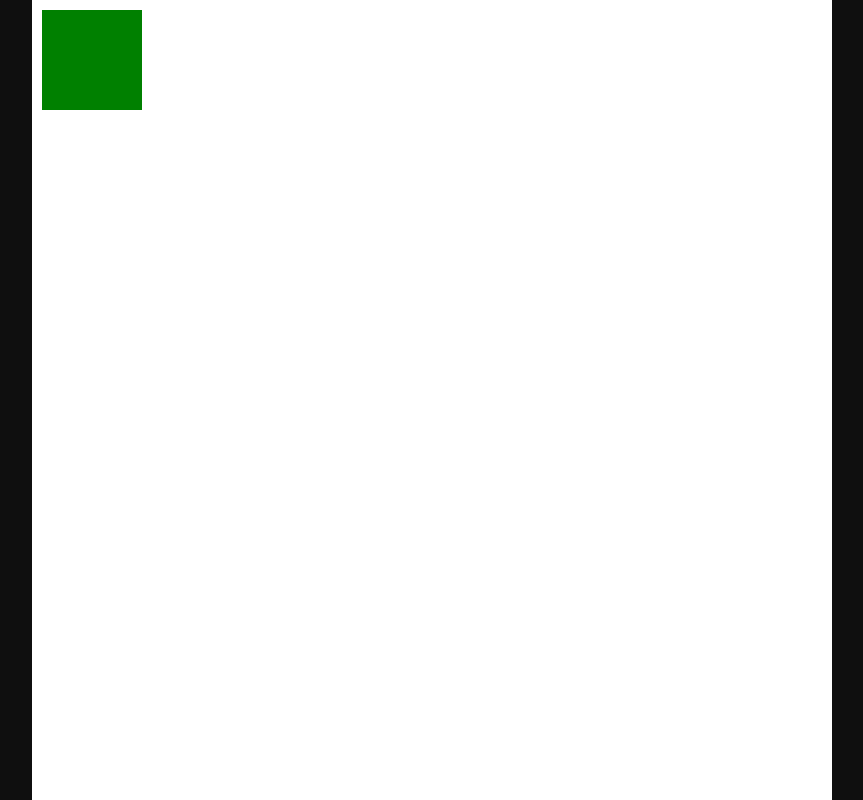
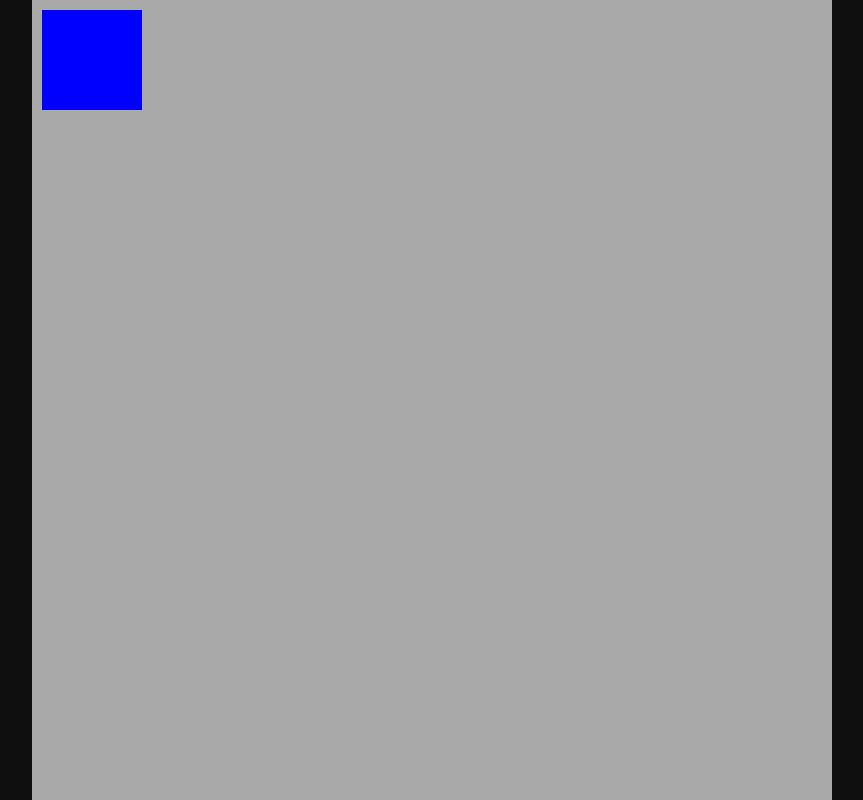
Before and after one commit to liamlaverty/March, a website built with webpack: page index.html in a window 1280 px wide. Shown: the whole page, without its empty margins (208-1071 px from the left). Built offline with Linux system fonts and the light colour scheme.

Commit message:
adds some child views and parent views

```diff
--- a/index.html
+++ b/index.html
@@ -3,8 +3,9 @@
     <head>
         <meta content="text/html;charset=utf-8" http-equiv="Content-Type">
         <meta content="utf-8" http-equiv="encoding">
-        <script src="./dist/bundle.js"></script>
+
         <link rel="stylesheet" href="./dist/css/manual.css">
     </head>
     <body></body>
+    <script src="./dist/bundle.js"></script>
 </html>
--- a/src/application/_main.ts
+++ b/src/application/_main.ts
@@ -20,6 +20,7 @@ export class Main {
             this.loopCount++;
         }, timeout);
 
+
     }
 
     Start(): string {
@@ -29,11 +30,11 @@ export class Main {
         return this.launchMessage;
     }
 
-    Loop(){
+    Loop() {
         // console.log('in loop. Rendering ' + this.loopCount);
 
         this.inputManager.NewInputLoopCheck();
-        this.canvasManager.DrawCanvas();
+        this.canvasManager.Draw();
 
     }
 }
--- /dev/null
+++ b/src/application/canvas/ChildCanvas.ts
@@ -0,0 +1,12 @@
+import { BaseCanvas } from "./_BaseCanvas";
+
+/**
+ * child canvas, register as many as you need
+ *
+ * @export
+ * @class ChildCanvas
+ * @extends {BaseCanvas}
+ */
+export class ChildCanvas extends BaseCanvas {
+
+}
--- /dev/null
+++ b/src/application/canvas/ParentCanvas.ts
@@ -0,0 +1,24 @@
+import { BaseCanvas } from "./_BaseCanvas";
+import { ChildCanvas } from "./ChildCanvas";
+
+/**
+ * Main canvas. Only create one of these
+ *
+ * @export
+ * @class ChildCanvas
+ * @extends {BaseCanvas}
+ */
+export class ParentCanvas extends BaseCanvas {
+   private children: ChildCanvas[];
+
+
+
+   RegisterChildCanvas() {
+
+   }
+
+   Draw() {
+       console.log('draw called from parent');
+       super.Draw();
+   }
+}
--- /dev/null
+++ b/src/application/canvas/_BaseCanvas.ts
@@ -0,0 +1,38 @@
+import { Vector2 } from "../../numerics/models/Vector2.model";
+
+export class BaseCanvas extends Vector2 {
+    private theCanvas: HTMLCanvasElement;
+    private ctx: CanvasRenderingContext2D;
+
+    constructor(width: number, height: number, id: string, attachedTo: HTMLElement) {
+        super(width, height);
+
+        this.theCanvas = document.createElement('canvas');
+        this.theCanvas.id = id;
+        this.ctx = this.GetCanvasContext2D(this.theCanvas);
+        this.theCanvas.height = this.GetHeight();
+        this.theCanvas.width = this.GetWidth();
+        attachedTo.append(this.theCanvas);
+    }
+
+    Draw() {
+        this.ctx.fillStyle = '#A9A9A9';
+        this.ctx.fillRect(0, 0, this.GetWidth(), this.GetHeight());
+
+        this.ctx.fillStyle = '#0000ff';
+        this.ctx.fillRect(10, 10, 100, 100);
+    }
+
+    private GetCanvasContext2D(theCanvas: HTMLCanvasElement): CanvasRenderingContext2D {
+        return theCanvas.getContext('2d');
+    }
+
+
+
+    protected GetWidth() {
+        return this.x;
+    }
+    protected GetHeight() {
+        return this.y;
+    }
+}
--- a/src/application/canvas/canvasManager.ts
+++ b/src/application/canvas/canvasManager.ts
@@ -1,52 +1,40 @@
 import { Vector2 } from "../../numerics/models/Vector2.model";
+import { ParentCanvas } from "./ParentCanvas";
+import { ViewportHelper } from "../viewport/Viewport.Helper";
 
 export class CanvasManager {
     private theCanvas: HTMLCanvasElement;
+    private mainDiv: HTMLDivElement;
     private ctx: CanvasRenderingContext2D;
     private DrawableVector: Vector2;
+
+    private parentCanvas: ParentCanvas;
     constructor() {
 
     }
 
     InitCanvasManager() {
-        this.theCanvas = document.createElement('canvas');
-        this.theCanvas.id = 'workingCanvas';
-
-        this.ctx = this.GetCanvasContext2D(this.theCanvas);
-
-        this.DrawableVector = this.GetSquareInBrowser();
-        this.theCanvas.height = this.DrawableVector.x;
-        this.theCanvas.width = this.DrawableVector.y;
-        console.log('canvas size is ' + this.DrawableVector.concat());
+        this.mainDiv = document.createElement('div');
+        this.mainDiv.id = 'main_div';
+        document.body.appendChild(this.mainDiv);
+        const documentDiv = document.getElementById('main_div');
+        this.DrawableVector = ViewportHelper.GetSquareInBrowser();
+        this.parentCanvas = new ParentCanvas(this.DrawableVector.x, this.DrawableVector.y, 'parent', documentDiv);
     }
 
-    private GetBrowserWidth() {
-        return window.innerWidth;
-    }
-    private GetBrowserHeight() {
-        return window.innerHeight;
-    }
-    private GetSquareInBrowser(): Vector2 {
-        const h = this.GetBrowserHeight();
-        const w = this.GetBrowserWidth();
-        const box = new Vector2(0, 0);
-        if (h < w) {
-            box.setValues(h, h);
-        } else {
-            box.setValues(w, w);
-        }
-        return box;
+
+
+
+    Draw() {
+        this.parentCanvas.Draw();
+        // this.ctx.fillStyle = '#A9A9A9';
+        // this.ctx.fillRect(0, 0, this.DrawableVector.y, this.DrawableVector.y);
+
+        // this.ctx.fillStyle = '#0000ff';
+        // this.ctx.fillRect(10, 10, 100, 100);
+
+        // document.body.appendChild(this.theCanvas);
     }
 
-    DrawCanvas() {
 
-        this.ctx.fillStyle = 'green';
-        this.ctx.fillRect(10, 10, 100, 100);
-
-        document.body.appendChild(this.theCanvas);
-    }
-
-    private GetCanvasContext2D(theCanvas: HTMLCanvasElement): CanvasRenderingContext2D {
-        return theCanvas.getContext('2d');
-    }
 }
--- /dev/null
+++ b/src/application/viewport/Viewport.Helper.ts
@@ -0,0 +1,22 @@
+import { Vector2 } from "../../numerics/models/Vector2.model";
+
+export class ViewportHelper {
+    static GetSquareInBrowser(): Vector2 {
+        const h = this.GetBrowserHeight();
+        const w = this.GetBrowserWidth();
+        const box = new Vector2(0, 0);
+        if (h < w) {
+            box.setValues(h, h);
+        } else {
+            box.setValues(w, w);
+        }
+        return box;
+    }
+
+    private static GetBrowserWidth() {
+        return window.innerWidth;
+    }
+    private static GetBrowserHeight() {
+        return window.innerHeight;
+    }
+}
```
Also changed, not shown: dist/bundle.js, dist/css/manual.css.
